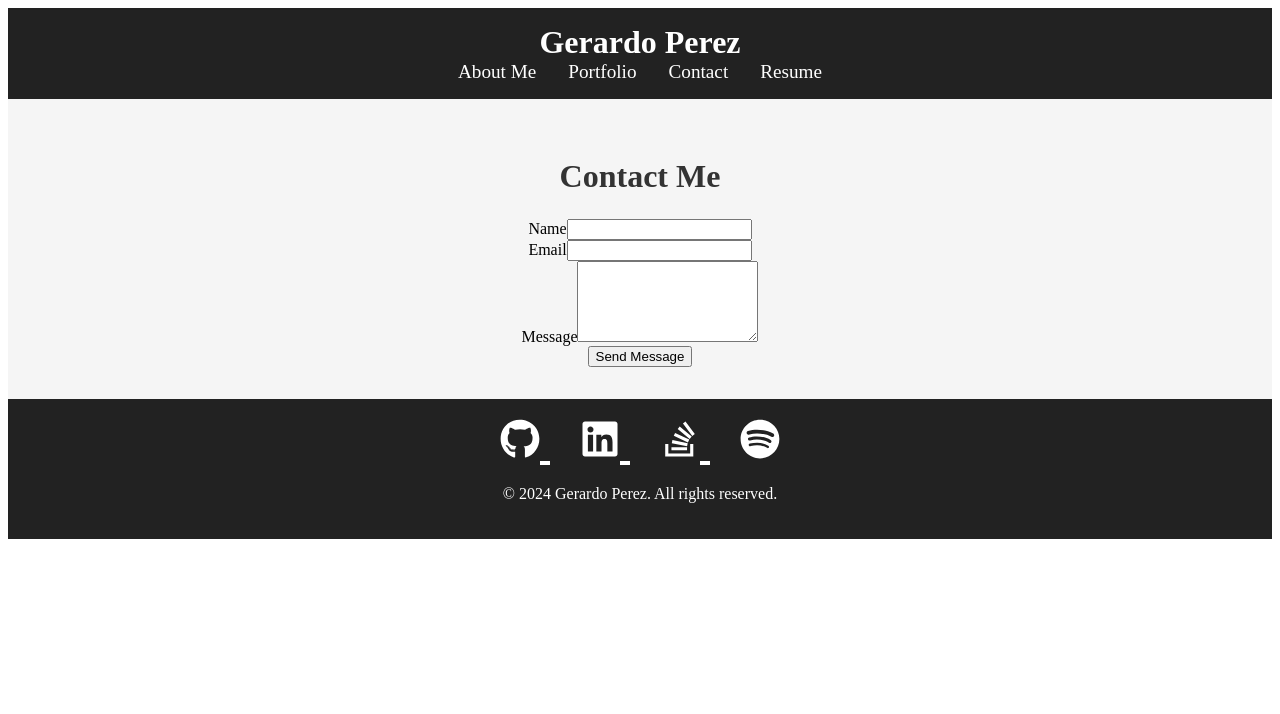
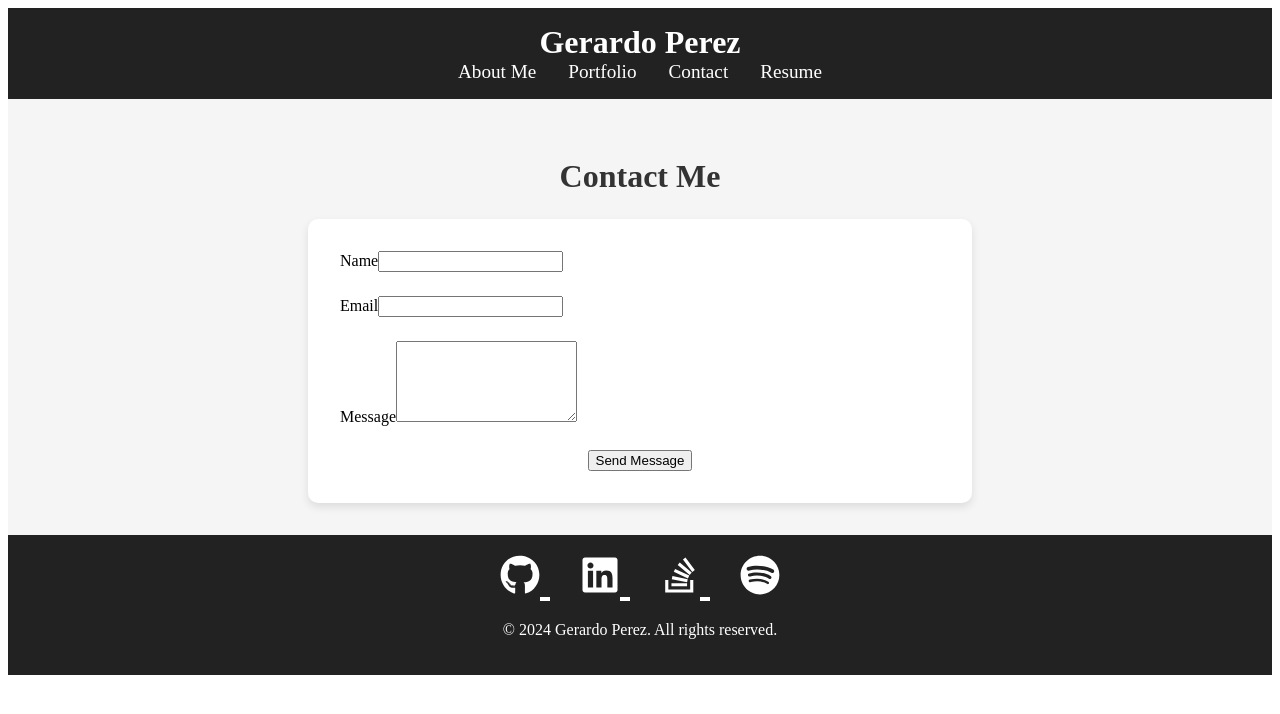
Before and after one commit to Gera1313/react-portfolio-2, a React (Vite) app: page /contact in a window 1280 px wide. Shown: the top 714 px of the page. Built offline with nearby package versions, Linux system fonts and the light colour scheme.

Commit message:
contact form

```diff
--- a/src/styles/Contact.css
+++ b/src/styles/Contact.css
@@ -9,3 +9,17 @@
     margin-bottom: 1.5rem;
     color: #333;
 }
+
+.contact-form {
+    max-width: 600px;
+    margin: 0 auto;
+    background-color: white;
+    padding: 2rem;
+    border-radius: 10px;
+    box-shadow: 0 4px 8px rgba(0, 0, 0, 0.1);
+}
+
+.form-group {
+    margin-bottom: 1.5rem;
+    text-align: left;
+}
```
